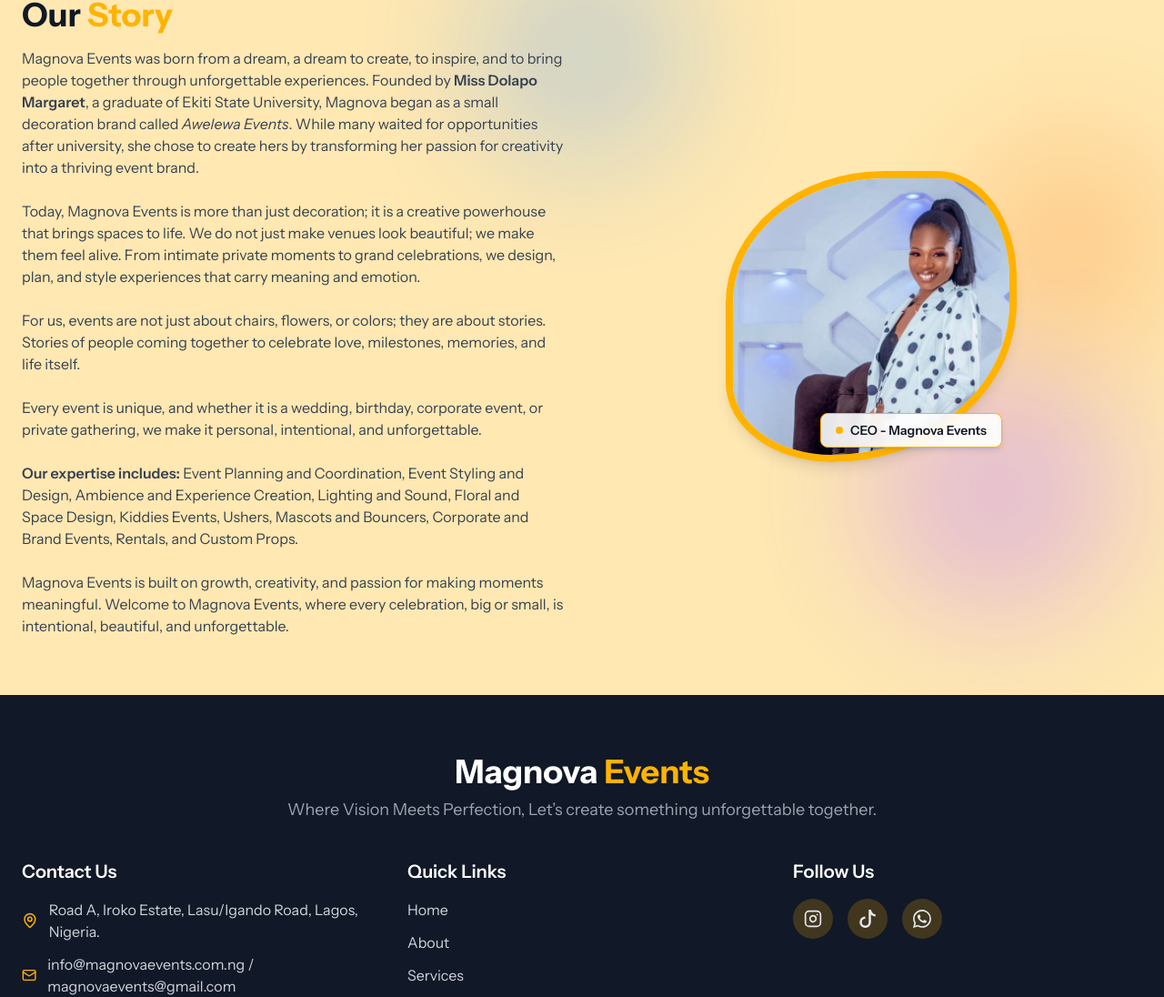
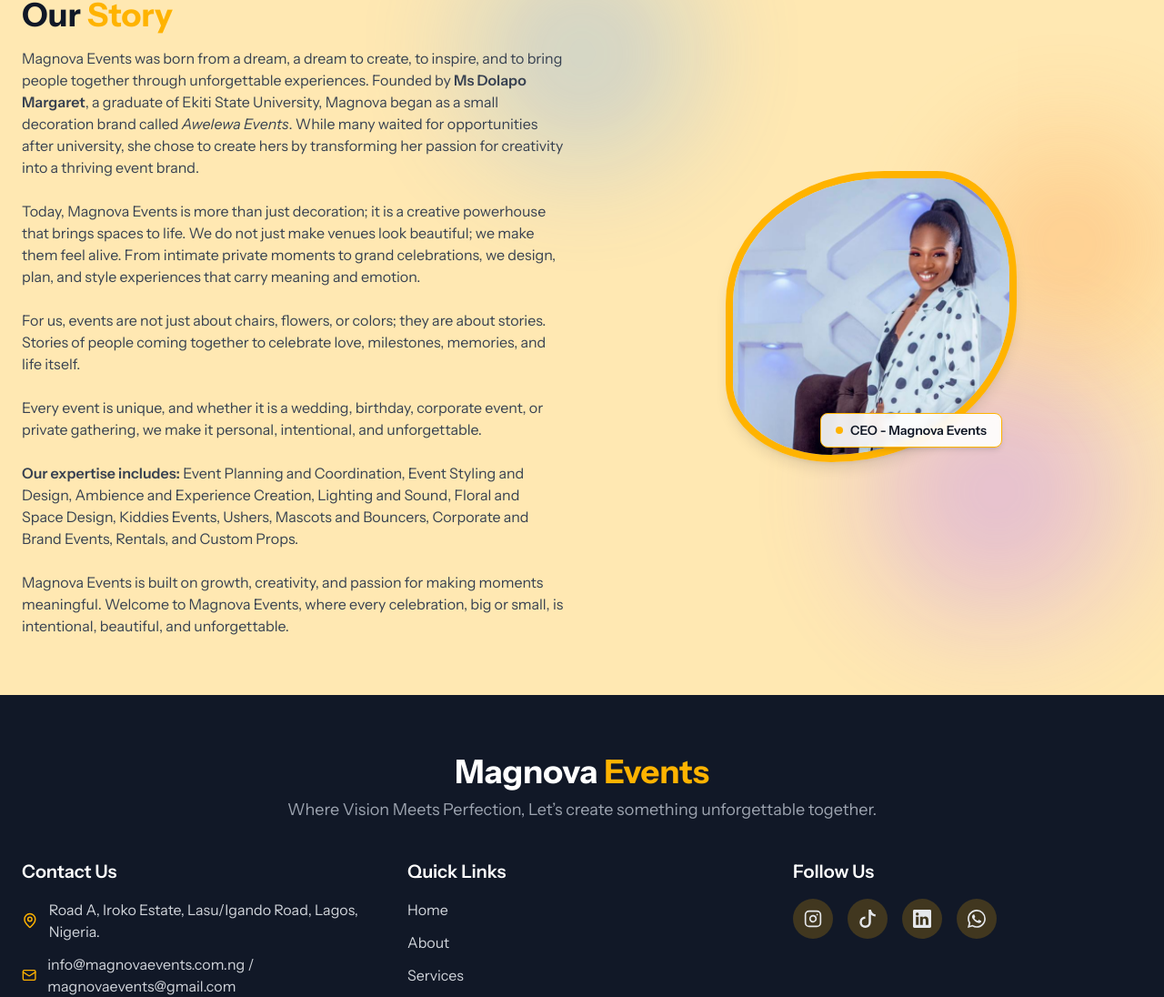
Before and after one commit to ikennaex/mangovaevents, a React (Vite) app: page /about in a window 1280 px wide. Shown: the part 645-1741 px from the top of the page at 91% size. Built offline with nearby package versions, Linux system fonts and the light colour scheme.

Commit message:
update: links

```diff
--- a/src/Components/About.jsx
+++ b/src/Components/About.jsx
@@ -51,7 +51,7 @@
             Magnova Events was born from a dream, a dream to create, to inspire,
             and to bring people together through unforgettable experiences.
             Founded by{" "}
-            <span className="font-semibold">Miss Dolapo Margaret</span>, a
+            <span className="font-semibold">Ms Dolapo Margaret</span>, a
             graduate of Ekiti State University, Magnova began as a small
             decoration brand called{" "}
             <span className="italic">Awelewa Events</span>. While many waited
--- a/src/Components/Footer.jsx
+++ b/src/Components/Footer.jsx
@@ -10,7 +10,7 @@
   Globe,
   MessageCircle,
 } from "lucide-react";
-import { BsTiktok, BsWhatsapp } from "react-icons/bs";
+import { BsLinkedin, BsTiktok, BsWhatsapp } from "react-icons/bs";
 import { Link } from "react-router";
 
 const Footer = () => {
@@ -77,6 +77,9 @@
               <a href="http://www.tiktok.com/@magnovaevents" target="_blank" className="p-3 bg-customYellow/20 rounded-full hover:bg-customYellow/40 transition">
                 <BsTiktok className="w-5 h-5" />
               </a>
+              <a href="https://www.linkedin.com/company/magnova-events/" target="_blank" className="p-3 bg-customYellow/20 rounded-full hover:bg-customYellow/40 transition">
+                <BsLinkedin className="w-5 h-5" />
+              </a>
               <a
                 href="https://wa.me/+2348079325361" target="_blank"
                 className="p-3 bg-customYellow/20 rounded-full hover:bg-customYellow/40 transition"
--- a/src/Pages/AboutPage.jsx
+++ b/src/Pages/AboutPage.jsx
@@ -51,7 +51,7 @@
               Magnova Events was born from a dream, a dream to create, to
               inspire, and to bring people together through unforgettable
               experiences. Founded by{" "}
-              <span className="font-semibold">Miss Dolapo Margaret</span>, a
+              <span className="font-semibold">Ms Dolapo Margaret</span>, a
               graduate of Ekiti State University, Magnova began as a small
               decoration brand called{" "}
               <span className="italic">Awelewa Events</span>. While many waited
```
